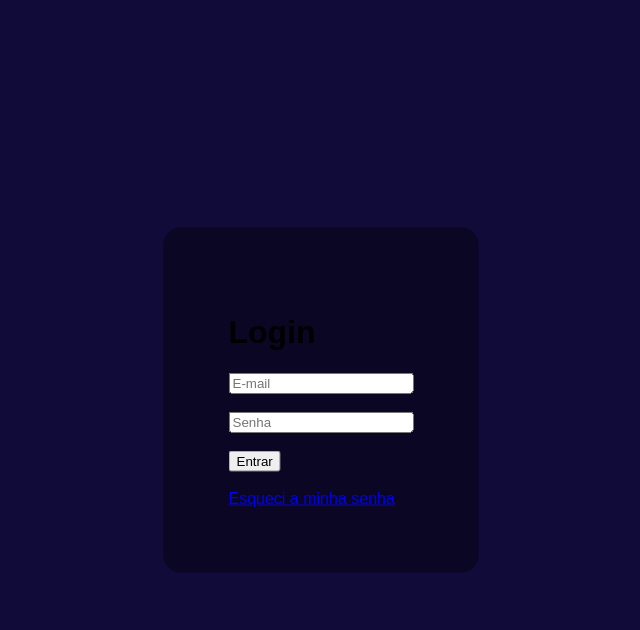
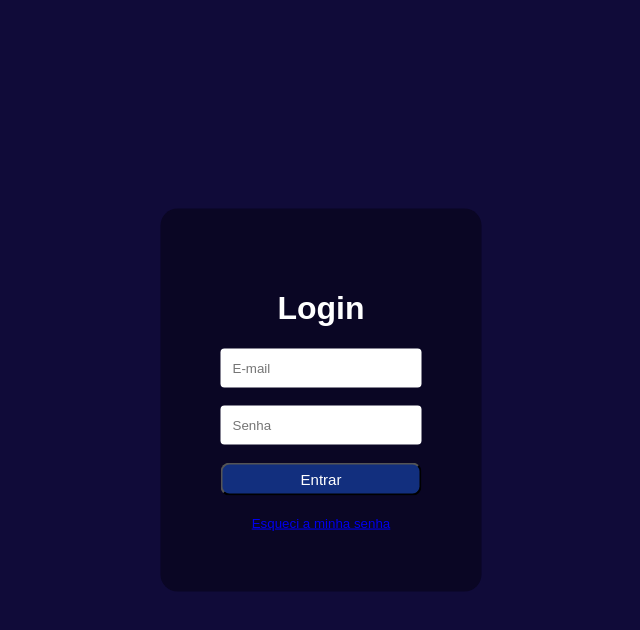
Before and after one commit to Joao-Vitor-Fernandes/Trainee-2023.1, a PHP site: page /login.html in a window 1280 px wide. Shown: the top 630 px of the page, without its empty margins (319-959 px from the left). Run offline with PHP 8.4, Linux system fonts and the light colour scheme.

Commit message:
implementação do .css da página de login

```diff
--- a/Phonefy/app/views/site/login.css
+++ b/Phonefy/app/views/site/login.css
@@ -8,6 +8,33 @@ div{
     top: 50%;
     left: 50%;
     transform: translate(-50%,-50%);
-    padding: 65px;
+    padding: 60px;
     border-radius: 17px;
+    color: white;
+    text-align: center;
+
 }
+input{
+    padding: 12px;
+    border: none;
+    border-radius: 4px;
+}
+.entrar{
+    background-color: #122f7e;
+    cursor: pointer;
+    font-size: 15px;
+    color: white;
+    width: 100%;
+    padding-top: 6px;
+    padding-bottom: 6px;
+    border-radius: 9px;
+}
+button:hover{
+    background-color:#173ca4 ;
+}
+.recuperar{
+    background-color: rgba(0, 0, 0, 0);
+    border: none;
+    color: white;
+
+}
--- a/Phonefy/app/views/site/login.html
+++ b/Phonefy/app/views/site/login.html
@@ -15,9 +15,9 @@
           <br><br>
           <input type="password" placeholder="Senha">
           <br><br>
-          <button>Entrar</button>
+          <button class="entrar">Entrar</button>
           <br><br>
-          <a href="recuperar_senha.html">Esqueci a minha senha</a>
+          <button class="recuperar"><a href="recuperar_senha.html">Esqueci a minha senha</a></button>
     </div>
 </body>
 </html>
```
